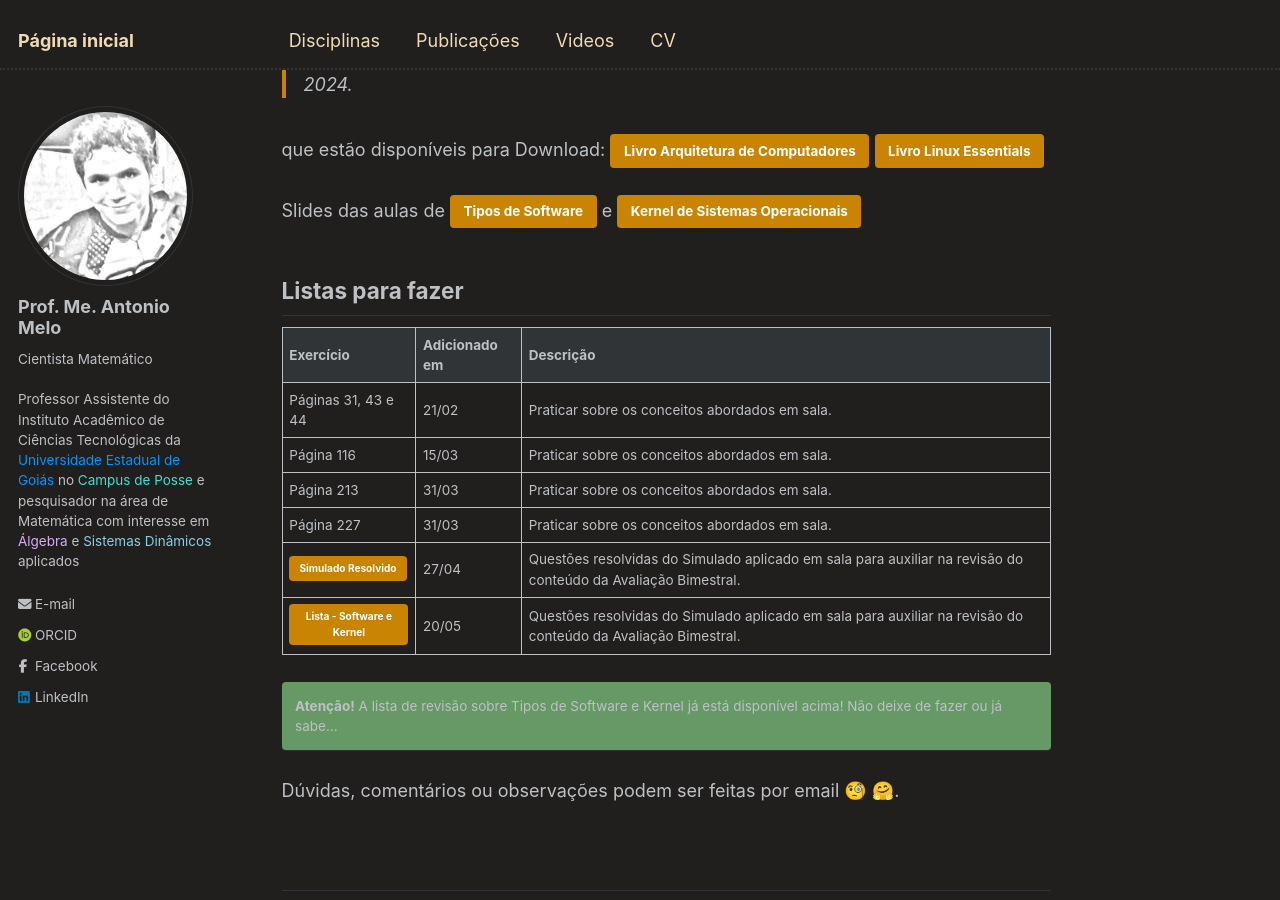
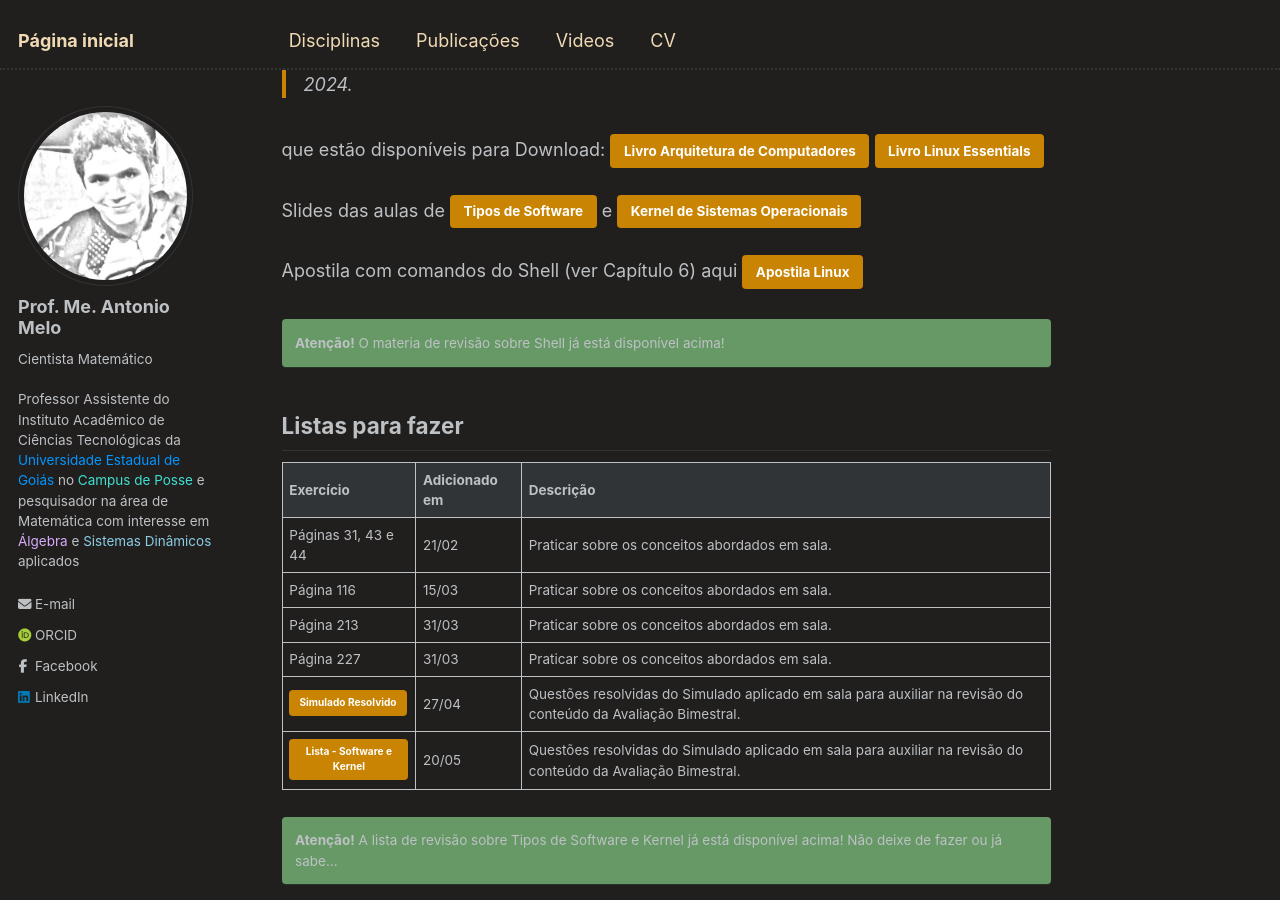
Before and after one commit to antmelo/antmelo.github.io, a Jekyll site: the page built from _teaching/2025-1-sistemas.md, in a window 1280 px wide and 900 px high, scrolled down 1056 px. Built offline with Jekyll 4.4.1, drawn with Linux system fonts in a browser that asks for light colours; some web fonts are replaced.

Commit message:
Update 2025-1-sistemas.md

```diff
--- a/_teaching/2025-1-sistemas.md
+++ b/_teaching/2025-1-sistemas.md
@@ -37,6 +37,11 @@ que estão disponíveis para Download: [Livro Arquitetura de Computadores](https
 Slides das aulas de [Tipos de Software](https://antmelo.github.io/files/software.pdf){: .btn} e [Kernel de Sistemas Operacionais](https://antmelo.github.io/files/kernel.pdf){: .btn}
 
 
+Apostila com comandos do Shell (ver Capítulo 6) aqui [Apostila Linux](https://antmelo.github.io/files/apostila-Linux.pdf){: .btn}
+
+**Atenção!** O materia de revisão sobre Shell já está disponível acima!
+{: .notice .notice--success}
+
 
 ## Listas para fazer
 
```
